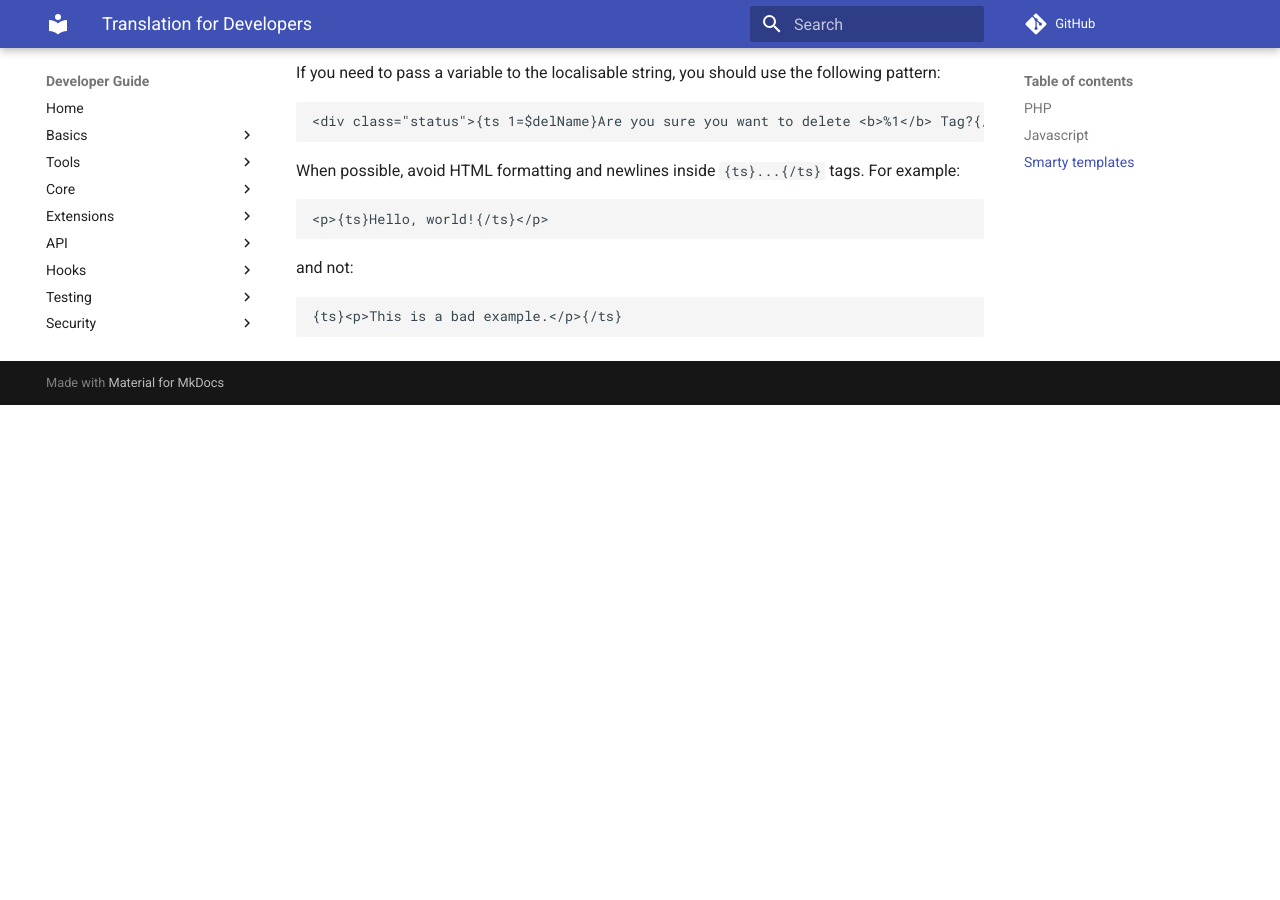
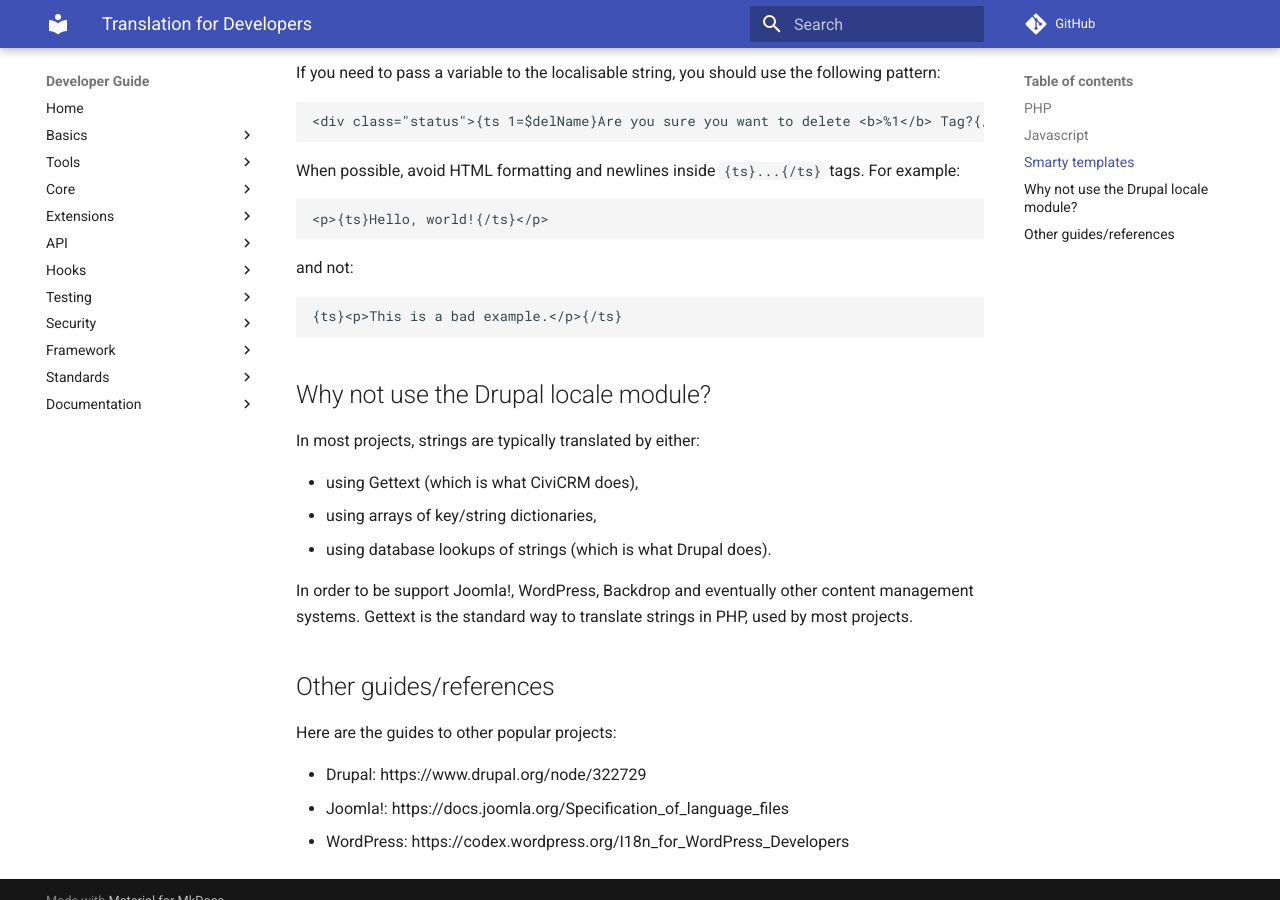
Before and after one commit to civicrm/civicrm-dev-docs, an MkDocs documentation site: the page built from docs/translation/developers.md, in a window 1280 px wide and 900 px high, scrolled down 2196 px. Built offline with MkDocs 1.6.1 and Material for MkDocs 9.7.7, drawn with Linux system fonts in a browser that asks for light colours; comment, search, counter and statistics services are not loaded; old or Windows-style settings are respelled for this version of MkDocs; before the commit the page ends 2601 px from its top, so only the background shows below that.

Commit message:
developers.md: added background sections (why, other guides)

````diff
--- a/docs/translation/developers.md
+++ b/docs/translation/developers.md
@@ -112,3 +112,21 @@
 ```
 {ts}<p>This is a bad example.</p>{/ts}
 ```
+
+## Why not use the Drupal locale module?
+
+In most projects, strings are typically translated by either:
+
+* using Gettext (which is what CiviCRM does),
+* using arrays of key/string dictionaries,
+* using database lookups of strings (which is what Drupal does).
+
+In order to be support Joomla!, WordPress, Backdrop and eventually other content management systems. Gettext is the standard way to translate strings in PHP, used by most projects.
+
+## Other guides/references
+
+Here are the guides to other popular projects:
+
+* Drupal: https://www.drupal.org/node/322729
+* Joomla!: https://docs.joomla.org/Specification_of_language_files
+* WordPress: https://codex.wordpress.org/I18n_for_WordPress_Developers
````
